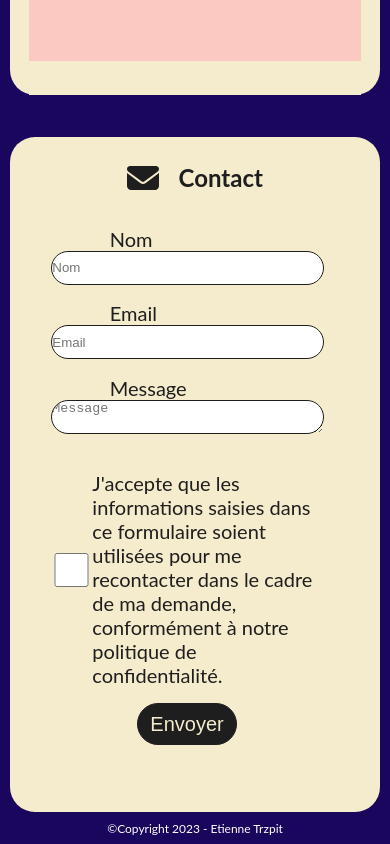
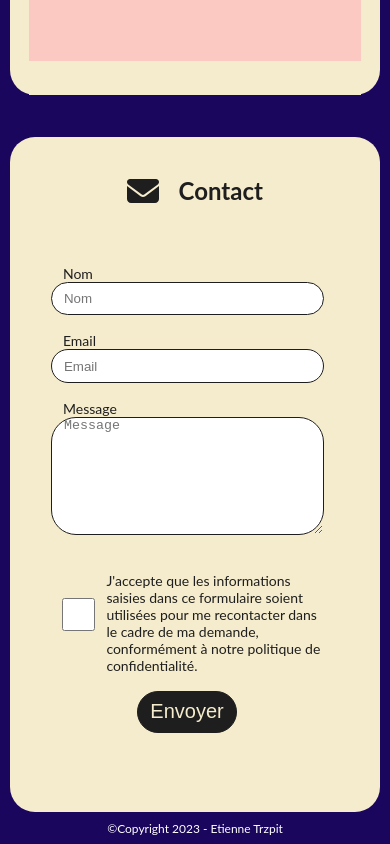
Before and after one commit to EtienneTrzpit/portfoliov3, a React (Vite) app: page / in a window 390 px wide. Shown: the part 1491-2335 px from the top of the page. Built offline with nearby package versions, Linux system fonts and the light colour scheme.

Commit message:
css form smartphone

```diff
--- a/src/index.css
+++ b/src/index.css
@@ -572,10 +572,27 @@ body {
     height: 4vh;
   }
 
+  .contact-main label{
+    font-size: 14px;
+    margin-left: -12vw;
+  }
+
+  .contact-main textarea{
+    height: 14vh;
+  }
+
+  input::placeholder, textarea::placeholder{
+    position: relative;
+    padding-left: 3vw;
+
+  }
+
   .consentement{
-    font-size: 10px;
     display: flex;
     align-items: center;
   }
 
+  .consentement label{
+    margin-left: 0vw;
+  }
 }
```
